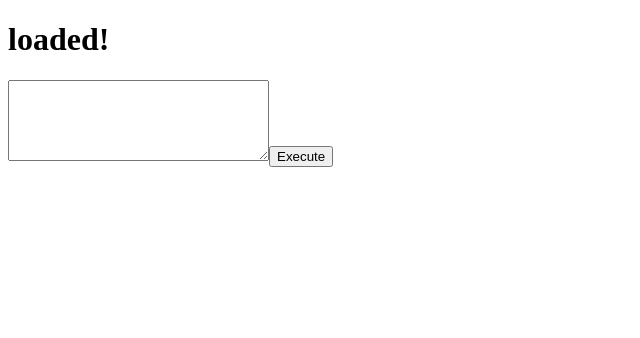
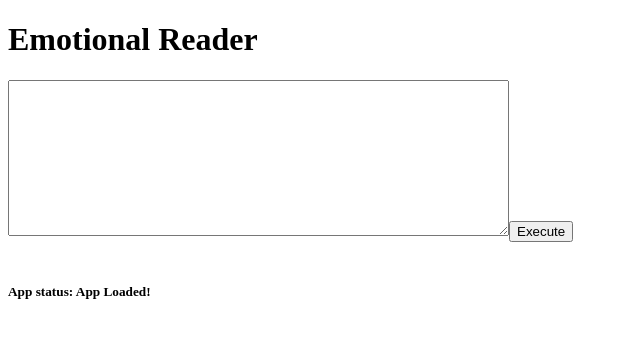
Before and after one commit to shioyang/EmotionalReader, an Angular app in the folder ERClient/: page / in a window 1280 px wide. Shown: the top 338 px of the page, without its empty margins (0-640 px from the left). Built offline with nearby package versions, Linux system fonts and the light colour scheme.

Commit message:
Update layout

```diff
--- a/ERClient/src/app/app.component.html
+++ b/ERClient/src/app/app.component.html
@@ -1,15 +1,13 @@
-<h1>
-  {{title}}
-</h1>
+<h1>{{title}}</h1>
 <div style="padding-bottom: 20px">
   <form (ngSubmit)="onSubmit()">
-    <textarea rows="5" cols="30" [(ngModel)]="paragraph" name="paragraph"></textarea>
+    <textarea rows="10" cols="60" [(ngModel)]="paragraph" name="paragraph"></textarea>
     <button type="submit">Execute</button>
   </form>
 </div>
-<div *ngFor="let em of emotions; let i = index" style="padding-bottom: 10px">
-  <table style="border-collapse: collapse">
-    <tr style="border-bottom: 1px solid gray"><td colspan="2">{{em.sentence}}<td></tr>
+<div *ngFor="let em of emotions; let i = index" style="padding-bottom: 15px">
+  <div style="padding-bottom: 5px">{{em.sentence}}</div>
+  <table *ngIf="true" style="border: 1px solid darkgrey; padding: 5px">
     <tr><td><label for="anger_{{i}}">Anger:</label></td><td><span id="anger_{{i}}">{{em.anger}}</span></td></tr>
     <tr><td><label for="joy_{{i}}">Joy:</label></td><td><span id="joy_{{i}}">{{em.joy}}</span></td></tr>
     <tr><td><label for="fear_{{i}}">Fear:</label></td><td><span id="fear_{{i}}">{{em.fear}}</span></td></tr>
@@ -17,3 +15,4 @@
     <tr><td><label for="surprise_{{i}}">Surprise:</label></td><td><span id="surprise_{{i}}">{{em.surprise}}</span></td></tr>
   </table>
 </div>
+<h5>App status: {{status}}</h5>
--- a/ERClient/src/app/app.component.ts
+++ b/ERClient/src/app/app.component.ts
@@ -8,18 +8,19 @@ import { Emotion } from './emotion';
   styleUrls: ['./app.component.css']
 })
 export class AppComponent implements OnInit {
-  title: string = 'app works!';
+  title: string = 'Emotional Reader';
+  status: string = 'App Works!';
   emotions: Array<Emotion> = [];
   paragraph: string = '';
 
   constructor(private erService: ErService){}
 
   ngOnInit(): void {
-    this.title = 'loaded!';
+    this.status = 'App Loaded!';
   }
 
   onSubmit(): void {
-    this.title = 'submitted!';
+    this.status = 'Submitted!';
     console.log(this.paragraph);
     this.showParagraphEmotion();
   }
```
